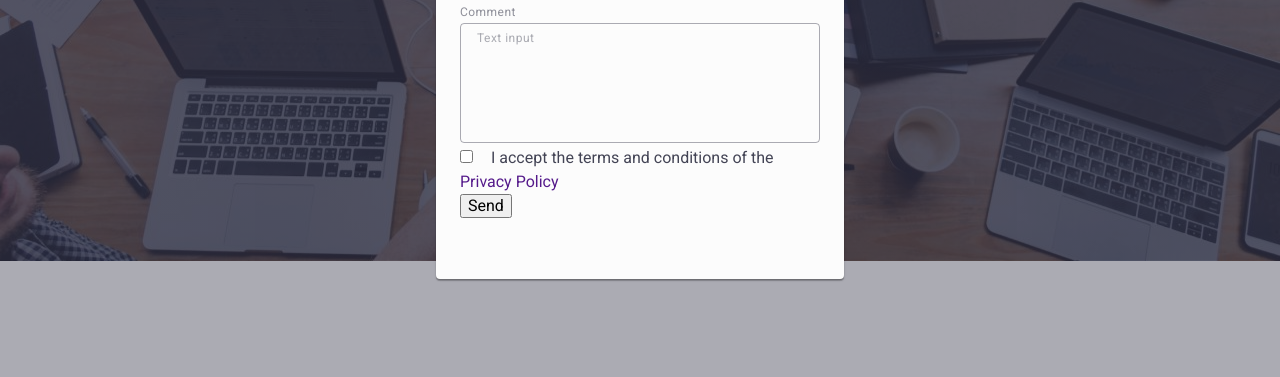
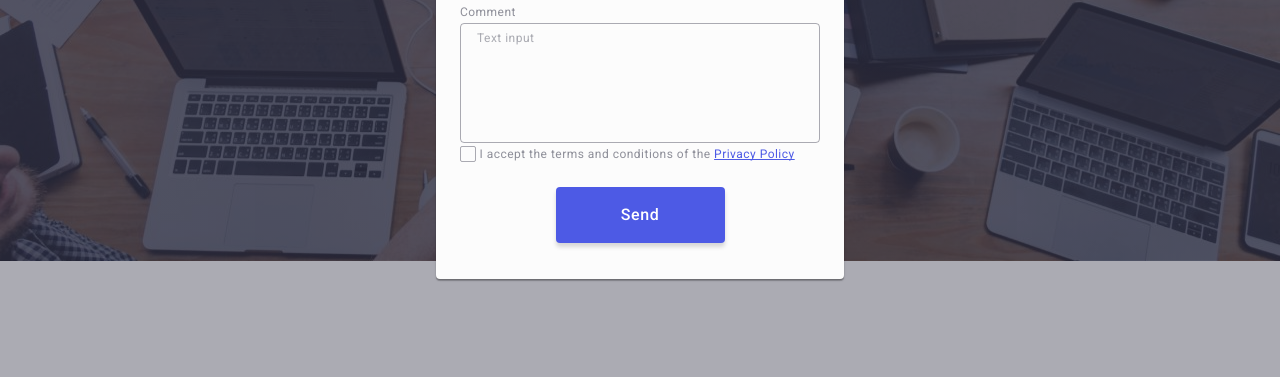
Before and after one commit to sofiiapachkovska/goit-markup-hw-06, a plain HTML site: page index.html in a window 1280 px wide. Shown: the part 413-790 px from the top of the page. Drawn offline with nearby package versions, Linux system fonts and the light colour scheme.

```diff
--- a/css/styles.css
+++ b/css/styles.css
@@ -854,3 +854,66 @@ address {
 .modal-textarea:focus {
     border: #4d5ae5;
 }
+
+.form-button {
+    color: white;
+    background-color: #4d5ae5;
+    font-weight: 500;
+    line-height: 1.5;
+    letter-spacing: 0.04em;
+    border-radius: 4px;
+    border: 0;
+    min-width: 169px;
+    height: 56px;
+    display: block;
+    margin: 0 auto;
+    text-align: center;
+    cursor: pointer;
+    box-shadow: 0 4px 4px 0 rgba(0, 0, 0, 0.15);
+    transition: background-color 250ms cubic-bezier(0.4, 0, 0.2, 1);
+}
+
+.form-button:hover,
+.form-button:focus {
+    background-color: #404bbf;
+}
+
+.policy-file {
+    line-height: 1.3;
+    text-decoration: underline;
+    text-decoration-skip-ink: none;
+    color: #4d5ae5;
+}
+
+.checkbox-span {
+    width: 16px;
+    height: 16px;
+    display: inline-flex;
+    align-items: center;
+    justify-content: center;
+    fill: transparent;
+    border: 1px solid #2e2f4266;
+    border-radius: 2px;
+    transition: background-color 250ms cubic-bezier(0.4, 0, 0.2, 1),
+            border 250ms cubic-bezier(0.4, 0, 0.2, 1),
+            fill 250ms cubic-bezier(0.4, 0, 0.2, 1);
+}
+
+.form-input-checkbox:checked+.user-privacy-label .checkbox-span {
+    background-color: #404bbf;
+    border: none;
+    fill: #f4f4fd;
+}
+
+.modal-cont-checkbox {
+    display: flex;
+    align-items: center;
+    margin-bottom: 24px;
+}
+
+.user-privacy-label {
+    font-size: 12px;
+    line-height: 1.17;
+    letter-spacing: 0.04em;
+    color: #8e8f99;
+}
--- a/index.html
+++ b/index.html
@@ -456,9 +456,9 @@
 <textarea class="modal-textarea" id="user-comment" name="user-comment" placeholder="Text input"></textarea>
       </div>
       <div class="modal-cont-checkbox">
-<input type="checkbox" class="" name="user-privacy"
+<input class="form-input-checkbox visually-hidden" type="checkbox" class="" name="user-privacy"
 id="user-privacy" value="true" required/>
-<label for="user-privacy">
+<label class="user-privacy-label" for="user-privacy">
   <span class="checkbox-span">
     <svg class="check-icon" width="10" height="8"></svg>
                   <use href="./images/icons.svg#icon-icons8-checkmark"></use>
```
